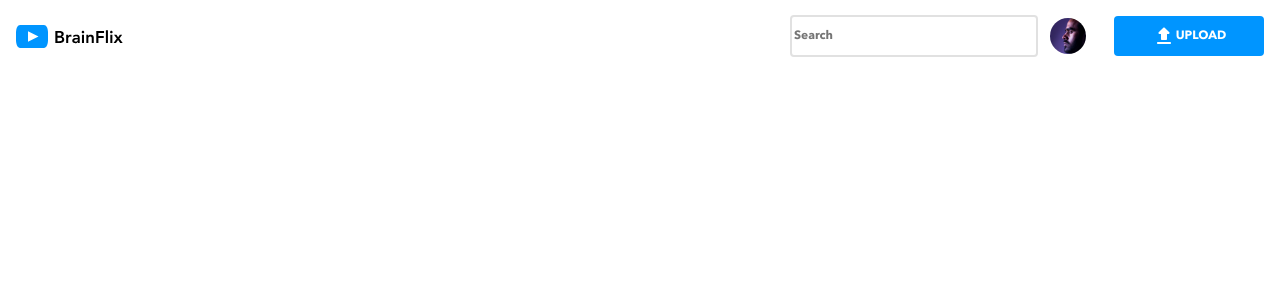
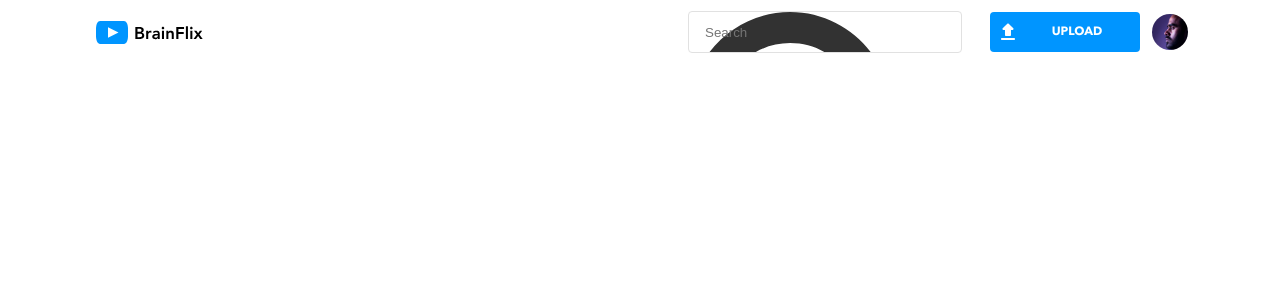
Before and after one commit to JDVM/juan-velillamantilla-brainflix, a React (Create React App) app: page / in a window 1280 px wide. Shown: the top 300 px of the page. Built offline with nearby package versions, Linux system fonts and the light colour scheme.

Commit message:
deleted button componet based on to much granularity. coded into header component directly. fixed spacing on input bar.

```diff
--- a/src/App.scss
+++ b/src/App.scss
@@ -1,5 +1,4 @@
 @use "../src/components/Header/Header.scss";
-@use "../src/components/Button/Button.scss";
 
 html,
 header,
--- a/src/components/Button/Button.js
+++ /dev/null
@@ -1,10 +0,0 @@
-function Button(props) {
-  return (
-    <button type="submit" className="header__button button">
-      {props.UploadIcon}
-      <div className="button__text">{props.UploadString}</div>
-    </button>
-  );
-}
-
-export default Button;
--- a/src/components/Button/Button.scss
+++ /dev/null
@@ -1,26 +0,0 @@
-@use "../../Styles/Partials/fonts" as *;
-@use "../../Styles/Partials/mixins" as *;
-@use "../../Styles/partials/variables" as *;
-
-.button{
-    background-color: $brainFlix-Blue;
-    @include lables-buttons;
-    color: $white;
-    display: flex;
-    height: 2.5rem;
-    align-items: center;
-    width: 100%;
-    justify-content: center;
-    border-radius: .25rem;
-    border: none;
-    &:hover{
-        background-color: $brainFlix-DarkBlue;
-    }
-    &-text{
-        width: 100%;
-
-    }
-    @include tablet {
-        width: 9.375rem;
-    }
-}
--- a/src/components/Header/Header.js
+++ b/src/components/Header/Header.js
@@ -1,20 +1,28 @@
 import Logo from "../Assets/Logo/BrainFlix-logo.svg";
-import Button from "../Button/Button";
-import './Header.scss';
-import UploadIcon from '../Assets/Icons/upload.svg'
-import Input from '../Inputs/Input'
-
+import "./Header.scss";
+import UploadIcon from "../Assets/Icons/upload.svg";
+import Search from "../Assets/Icons/search.svg"
 
 function Header() {
-  const uploadIcon = <img src={UploadIcon}/>
+  const uploadIcon = UploadIcon;
   return (
     <header className="header">
       <img src={Logo} className="header__logo" alt="Logo for BrainFlix" />
       <form className="header__form">
         <div className="header__photo"></div>
-
-        <Input />
-       <Button UploadIcon={uploadIcon} UploadString="UPLOAD"/>
+        <label className="header__label" hmtlfor="Name">
+          <input
+            type="text"
+            name="nameInput"
+            id="Name"
+            className="header__input"
+            placeholder="Search"
+          />
+        </label>
+        <button type="submit" className="header__button">
+          <img src={uploadIcon} className="header__icon" alt="" />
+          <div className="header__text">UPLOAD</div>
+        </button>
       </form>
     </header>
   );
--- a/src/components/Header/Header.scss
+++ b/src/components/Header/Header.scss
@@ -7,8 +7,13 @@
     flex-direction: column;
     align-items: center;
 
+
     @include tablet {
         flex-direction: row;
+        padding: 0 1rem
+    }
+    @include desktop{
+        padding: 0 5rem;
     }
 
     &__form {
@@ -42,13 +47,49 @@
         @include tablet {
             max-width: 2.5rem;
             max-height: 2.5rem;
+            order:3;
         }
+    }
+    &__label{
+        display: flex;
+        padding: 0 .75rem;
+        order: 1;
+        @include tablet{
+            padding: 0 1rem;
+        }
+    }
+    &__input{
+        width: 100%;
+        border-radius:  .25rem;
+        border: $Mercury solid .0625rem;
+        min-height: 2.5rem;
+        min-width: 15rem;
+        padding: 0 1rem;
+        background-image: url(../Assets/Icons/search.svg);
+        background-size: cover;
     }
 
 
     &__button {
+        @include lables-buttons;
+        color:  $white;
         order: 3;
-        margin: 1rem;
+        margin: .75rem;
         display: flex;
+        background-color: $brainFlix-Blue;
+        border-radius: .25rem;
+        border: none;
+        width: 100%;
+        height: 2.5rem;
+        align-items: center;
+        justify-content: center;
+        @include tablet{
+            order:  2;
+            width: 9.375rem;
+        }
+    }
+
+    &__text{
+        width:100% ;
     }
 }
--- a/src/components/Inputs/Input.js
+++ /dev/null
@@ -1,17 +0,0 @@
-import "./Input.scss"
-
-function Input() {
-  return (
-    <label className="label" hmtlfor="Name">
-      <input
-        type="text"
-        name="nameInput"
-        id="Name"
-        className="input"
-        placeholder="Search"
-      />
-    </label>
-  );
-}
-
-export default Input;
--- a/src/components/Inputs/Input.scss
+++ b/src/components/Inputs/Input.scss
@@ -11,6 +11,9 @@
     margin: 0 .75rem;
     order: 1;
     border: $Mercury solid .125rem;
+    &:focus-visible {
+        border-color: $brainFlix-Blue;
+    }
     &:active{
         border-color: $brainFlix-Blue;
     }
```
